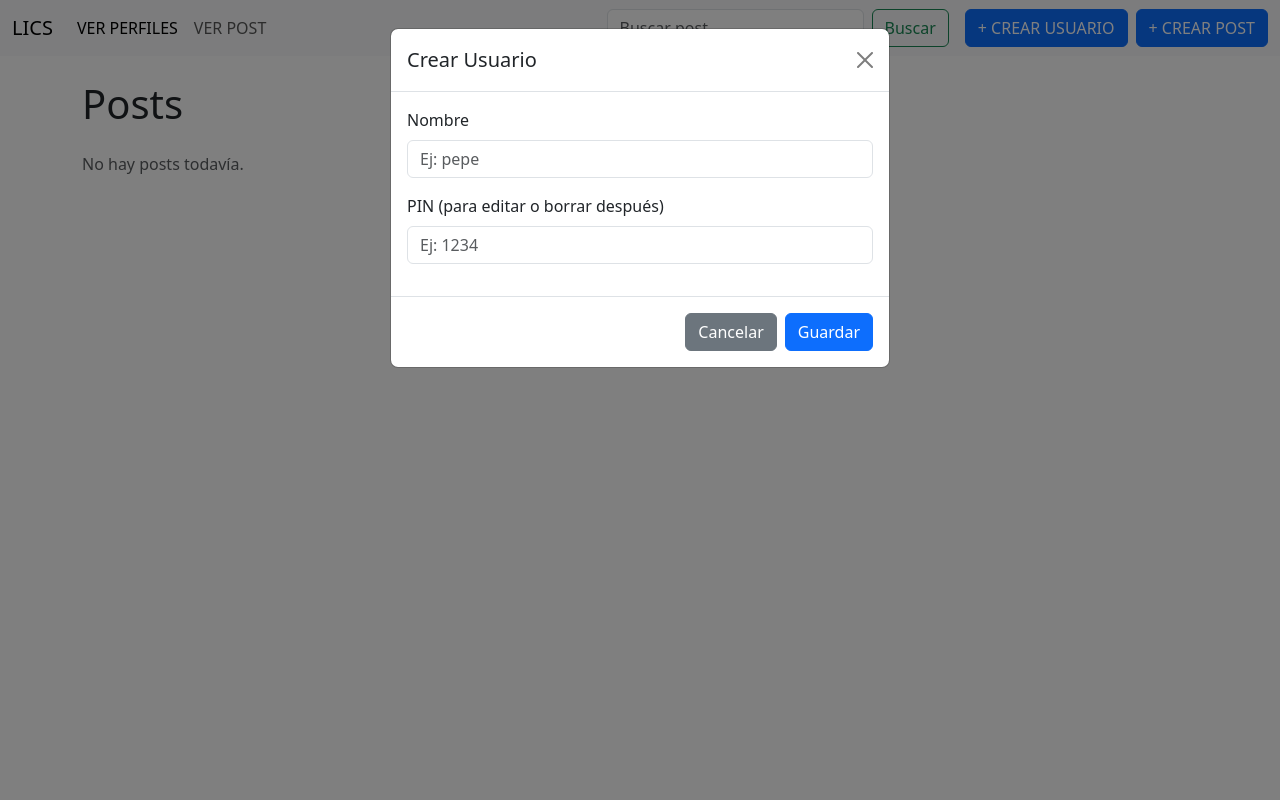
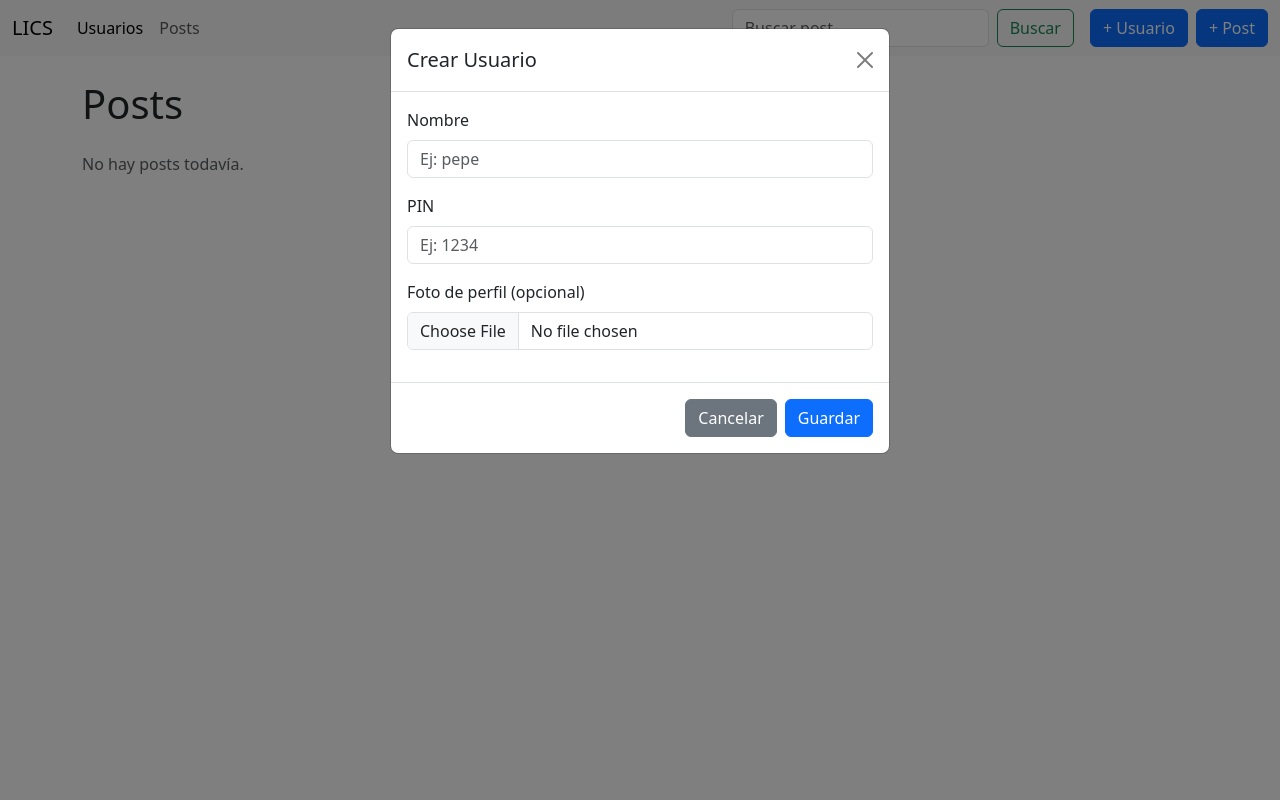
Before and after one commit to esqueletico5675/proyecto-app1, a FastAPI app: page /posts in a window 1280 px wide, after a click on "+ Usuario". Run offline with FastAPI, Linux system fonts and the light colour scheme; data that the repository does not hold is empty.

Commit message:
imagenes conectadas

```diff
--- a/main.py
+++ b/main.py
@@ -53,14 +53,17 @@ async def form_crear_usuario(
     session: SessionDep,
     name: str = Form(),
     pin: int = Form(),
+    imagen: UploadFile = File(default=None),
 ):
-    usuario = UserBase(name=name, pin=pin)
+    image_url = None
+    if imagen and imagen.filename:
+        image_url = save_img_remote(imagen)
+    usuario = UserBase(name=name, pin=pin, image_url=image_url)
     resultado = crearusuario_db(usuario, session)
     return templates.TemplateResponse(
         request=request,
         name="usuario_creado.html",
-        context={"usuario": resultado}
-    )
+        context={"usuario": resultado})
 
 @app.post("/form/crear-post", response_class=HTMLResponse)
 async def form_crear_post(
@@ -68,8 +71,12 @@ async def form_crear_post(
     session: SessionDep,
     user_id: int = Form(),
     contenido: str = Form(),
+    imagen: UploadFile = File(default=None),
 ):
-    post = CreatePost(id_usuario=user_id, contenido=contenido)
+    image_url = None
+    if imagen and imagen.filename:
+        image_url = save_img_remote(imagen)
+    post = CreatePost(id_usuario=user_id, contenido=contenido, image_url=image_url)
     resultado = create_post(post, session)
     if not resultado:
         raise HTTPException(status_code=404, detail="Usuario no existe o está inactivo")
--- a/models.py
+++ b/models.py
@@ -5,6 +5,7 @@ from sqlmodel import SQLModel, Field, Relationship
 class UserBase(SQLModel):
     name: str = Field(default=None, min_length=1, max_length=15)
     pin: int
+    image_url: Optional[str] = Field(default=None)
 
 class UserID(UserBase, table=True):
     id: int = Field(primary_key=True, default=None)
@@ -17,11 +18,13 @@ class Post(SQLModel, table=True):
     id_usuario: int = Field(default=None, foreign_key="userid.id")
     pin: Optional[int] = Field(default=0)
     likes_count: Optional[int] = Field(default=0)
+    image_url: Optional[str] = Field(default=None)
     usuario: Optional[UserID] = Relationship(back_populates="posts")
 
 class CreatePost(SQLModel):
     contenido: str
     id_usuario: int
+    image_url: Optional[str] = Field(default=None)
 
 class PostnoID(SQLModel):
     contenido: str
--- a/operation.py
+++ b/operation.py
@@ -34,7 +34,8 @@ def create_post(post: CreatePost, session: Session):
     nuevo_post = Post(
         contenido=post.contenido,
         id_usuario=post.id_usuario,
-        pin=usuario.pin  # <-- copia el pin del usuario
+        pin=usuario.pin,
+        image_url=post.image_url
     )
     session.add(nuevo_post)
     session.commit()
--- a/templates/navbar.html
+++ b/templates/navbar.html
@@ -7,10 +7,10 @@
     <div class="collapse navbar-collapse" id="navbarScroll">
       <ul class="navbar-nav me-auto my-2 my-lg-0 navbar-nav-scroll" style="--bs-scroll-height: 100px;">
         <li class="nav-item">
-          <a class="nav-link active" aria-current="page" href="/usuarios">VER PERFILES</a>
+          <a class="nav-link active" aria-current="page" href="/usuarios">Usuarios</a>
         </li>
         <li class="nav-item">
-          <a class="nav-link" href="/posts">VER POST</a>
+          <a class="nav-link" href="/posts">Posts</a>
         </li>
       </ul>
       <form class="d-flex me-3" role="search" action="/buscar" method="get">
@@ -20,11 +20,11 @@
       <div class="d-flex gap-2">
         <button class="btn btn-primary" type="button"
                 data-bs-toggle="modal" data-bs-target="#modalCrearUsuario">
-          + CREAR USUARIO
+          + Usuario
         </button>
         <button class="btn btn-primary" type="button"
                 data-bs-toggle="modal" data-bs-target="#modalCrearPost">
-          + CREAR POST
+          + Post
         </button>
       </div>
     </div>
@@ -39,16 +39,20 @@
         <h5 class="modal-title" id="modalUsuarioLabel">Crear Usuario</h5>
         <button type="button" class="btn-close" data-bs-dismiss="modal" aria-label="Close"></button>
       </div>
-      <form method="POST" action="/form/crear-usuario">
+      <form method="POST" action="/form/crear-usuario" enctype="multipart/form-data">
         <div class="modal-body">
           <div class="mb-3">
             <label class="form-label">Nombre</label>
             <input type="text" class="form-control" name="name" placeholder="Ej: pepe" required>
           </div>
           <div class="mb-3">
-              <label class="form-label">PIN (para editar o borrar después)</label>
-              <input type="password" class="form-control" name="pin" placeholder="Ej: 1234" required>
-        </div>
+            <label class="form-label">PIN</label>
+            <input type="password" class="form-control" name="pin" placeholder="Ej: 1234" required>
+          </div>
+          <div class="mb-3">
+            <label class="form-label">Foto de perfil (opcional)</label>
+            <input type="file" class="form-control" name="imagen" accept="image/*">
+          </div>
         </div>
         <div class="modal-footer">
           <button type="button" class="btn btn-secondary" data-bs-dismiss="modal">Cancelar</button>
@@ -67,7 +71,7 @@
         <h5 class="modal-title" id="modalPostLabel">Crear Post</h5>
         <button type="button" class="btn-close" data-bs-dismiss="modal" aria-label="Close"></button>
       </div>
-      <form method="POST" action="/form/crear-post">
+      <form method="POST" action="/form/crear-post" enctype="multipart/form-data">
         <div class="modal-body">
           <div class="mb-3">
             <label class="form-label">ID de Usuario</label>
@@ -76,6 +80,10 @@
           <div class="mb-3">
             <label class="form-label">Contenido</label>
             <textarea class="form-control" name="contenido" rows="3" placeholder="Escribe tu post..." required></textarea>
+          </div>
+          <div class="mb-3">
+            <label class="form-label">Imagen (opcional)</label>
+            <input type="file" class="form-control" name="imagen" accept="image/*">
           </div>
         </div>
         <div class="modal-footer">
```
Also changed, not shown: templates/user_details.html (+22 -6 lines).
